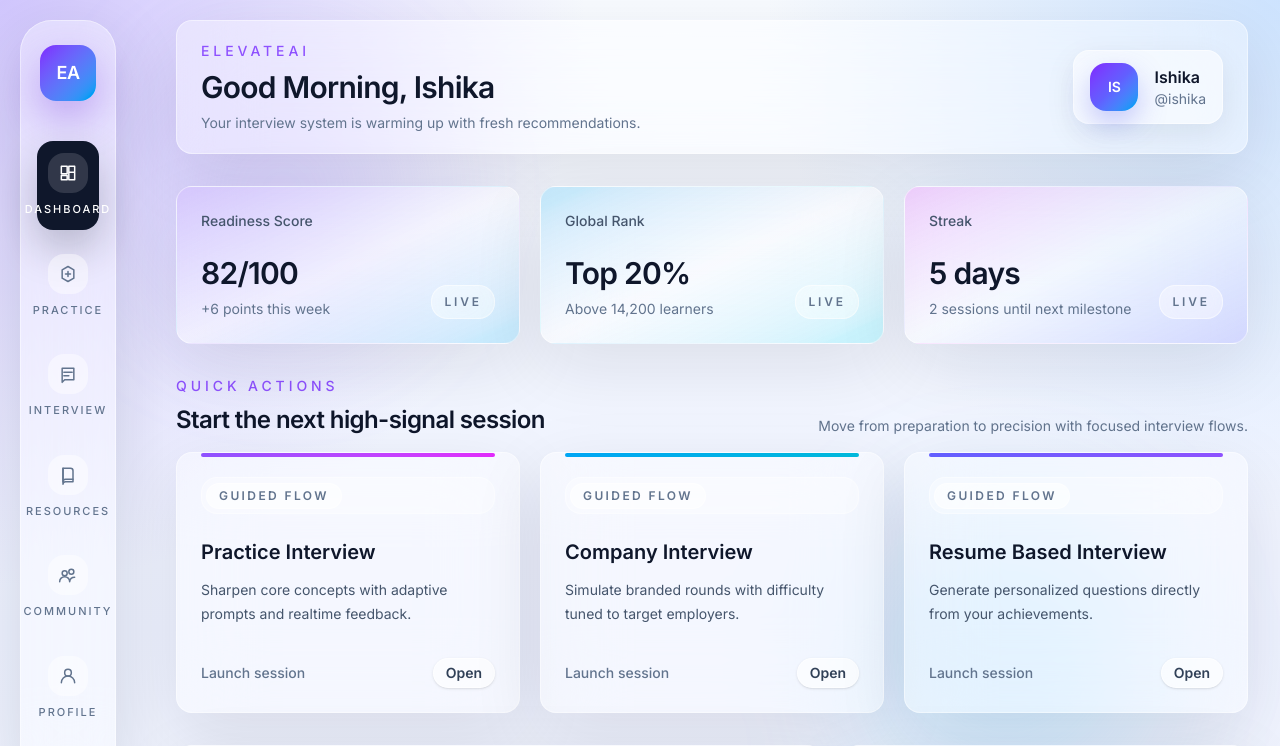
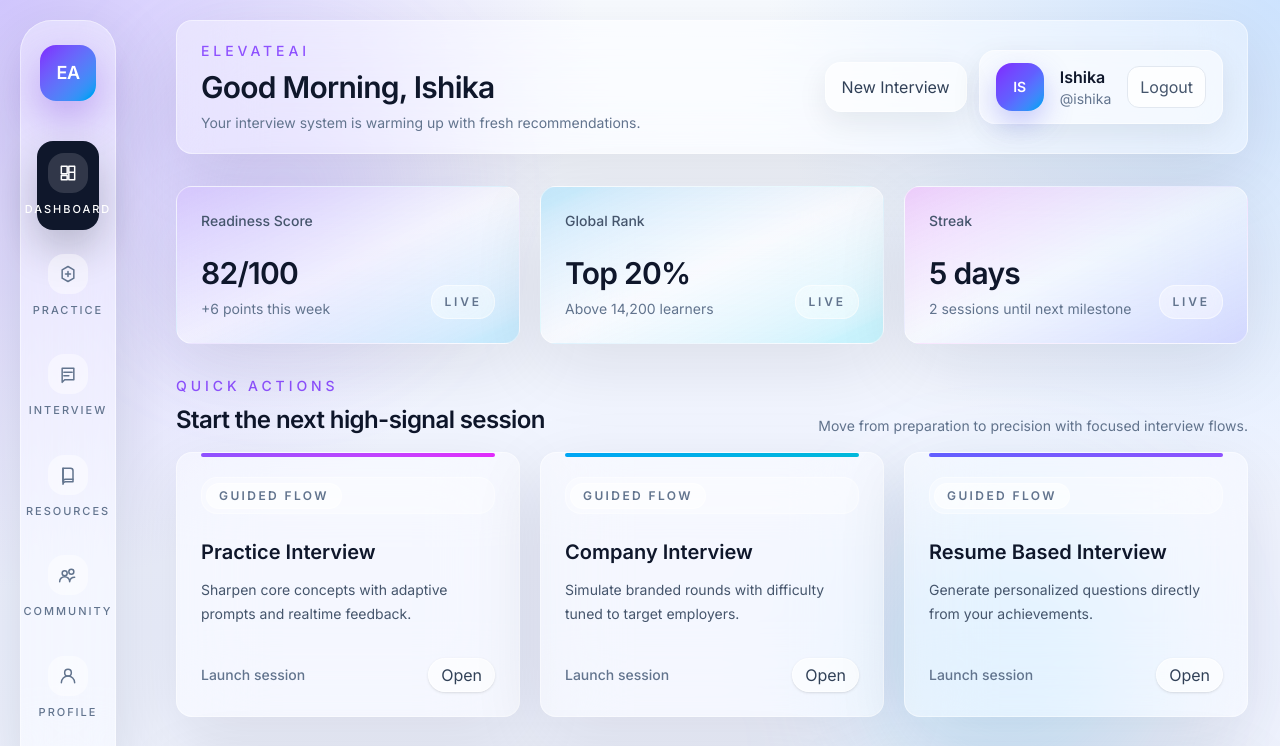
Before and after one commit to ishikamokati30/ai-placement-platform, a React (Vite) app in the folder ai-placement-platform/frontend/: page /dashboard in a window 1280 px wide. Shown: the top 746 px of the page. Built offline with nearby package versions, Linux system fonts and the light colour scheme; no server answers; sample sign-in values are in the browser's storage.

Commit message:
Interactive frontend

```diff
--- a/ai-placement-platform/frontend/src/components/Card.jsx
+++ b/ai-placement-platform/frontend/src/components/Card.jsx
@@ -1,6 +1,7 @@
-export default function Card({ children, className = "" }) {
+export default function Card({ children, className = "", id }) {
   return (
     <div
+      id={id}
       className={`rounded-2xl border border-white/45 bg-white/38 p-6 shadow-[0_22px_70px_rgba(15,23,42,0.10)] backdrop-blur-2xl transition-all duration-300 hover:-translate-y-1 hover:scale-[1.01] hover:shadow-[0_28px_90px_rgba(99,102,241,0.18)] ${className}`}
     >
       {children}
--- a/ai-placement-platform/frontend/src/components/Header.jsx
+++ b/ai-placement-platform/frontend/src/components/Header.jsx
@@ -1,6 +1,18 @@
+import { useNavigate } from "react-router-dom";
+
 export default function Header({ userName }) {
+  const navigate = useNavigate();
+
+  const logout = () => {
+    localStorage.removeItem("token");
+    navigate("/auth", { replace: true });
+  };
+
   return (
-    <header className="flex flex-col gap-5 rounded-2xl border border-white/45 bg-white/34 px-6 py-5 shadow-[0_22px_70px_rgba(15,23,42,0.10)] backdrop-blur-2xl sm:flex-row sm:items-center sm:justify-between">
+    <header
+      id="header"
+      className="flex flex-col gap-5 rounded-2xl border border-white/45 bg-white/34 px-6 py-5 shadow-[0_22px_70px_rgba(15,23,42,0.10)] backdrop-blur-2xl sm:flex-row sm:items-center sm:justify-between"
+    >
       <div>
         <p className="text-sm font-medium uppercase tracking-[0.28em] text-violet-500">
           ElevateAI
@@ -13,7 +25,15 @@ export default function Header({ userName }) {
         </p>
       </div>
 
-      <div className="flex items-center gap-4 self-start rounded-2xl border border-white/55 bg-white/55 px-4 py-3 shadow-[0_10px_30px_rgba(15,23,42,0.08)] sm:self-auto">
+      <div className="flex flex-wrap items-center gap-3 self-start sm:self-auto">
+        <button
+          type="button"
+          onClick={() => navigate("/interview")}
+          className="rounded-2xl border border-white/60 bg-white/60 px-4 py-3 text-sm font-semibold text-slate-700 shadow-[0_10px_30px_rgba(15,23,42,0.08)] transition-all duration-300 hover:-translate-y-0.5 hover:bg-white"
+        >
+          New Interview
+        </button>
+        <div className="flex items-center gap-4 rounded-2xl border border-white/55 bg-white/55 px-4 py-3 shadow-[0_10px_30px_rgba(15,23,42,0.08)]">
           <div className="flex h-12 w-12 items-center justify-center rounded-2xl bg-gradient-to-br from-violet-600 via-indigo-500 to-sky-500 text-sm font-semibold text-white shadow-[0_12px_28px_rgba(99,102,241,0.34)]">
             IS
           </div>
@@ -21,6 +41,14 @@ export default function Header({ userName }) {
             <p className="text-base font-semibold text-slate-900">{userName}</p>
             <p className="text-sm text-slate-500">@{userName.toLowerCase()}</p>
           </div>
+          <button
+            type="button"
+            onClick={logout}
+            className="rounded-xl border border-slate-200 bg-white/80 px-3 py-2 text-sm font-medium text-slate-600 transition-colors duration-300 hover:border-rose-200 hover:text-rose-600"
+          >
+            Logout
+          </button>
+        </div>
       </div>
     </header>
   );
--- a/ai-placement-platform/frontend/src/components/Sidebar.jsx
+++ b/ai-placement-platform/frontend/src/components/Sidebar.jsx
@@ -1,13 +1,53 @@
+import { useNavigate, useLocation } from "react-router-dom";
+
 const navItems = [
-  { label: "Dashboard", active: true, icon: DashboardIcon },
-  { label: "Practice", icon: PracticeIcon },
-  { label: "Interview", icon: InterviewIcon },
-  { label: "Resources", icon: ResourceIcon },
-  { label: "Community", icon: CommunityIcon },
-  { label: "Profile", icon: ProfileIcon },
+  { label: "Dashboard", icon: DashboardIcon, to: "/dashboard" },
+  { label: "Practice", icon: PracticeIcon, to: "/dashboard#quick-actions" },
+  { label: "Interview", icon: InterviewIcon, to: "/interview" },
+  { label: "Resources", icon: ResourceIcon, to: "/dashboard#weak-areas" },
+  { label: "Community", icon: CommunityIcon, to: "/dashboard#progress" },
+  { label: "Profile", icon: ProfileIcon, to: "/dashboard#header" },
 ];
 
 export default function Sidebar() {
+  const navigate = useNavigate();
+  const location = useLocation();
+
+  const handleNavigation = (target) => {
+    if (target.includes("#")) {
+      const [pathname, hash] = target.split("#");
+
+      navigate(pathname, { state: { scrollTo: hash } });
+
+      if (location.pathname === pathname) {
+        requestAnimationFrame(() => {
+          const element = document.getElementById(hash);
+          element?.scrollIntoView({ behavior: "smooth", block: "start" });
+        });
+      }
+
+      return;
+    }
+
+    navigate(target);
+  };
+
+  const isActiveItem = (target) => {
+    if (target === "/dashboard") {
+      return location.pathname === "/dashboard" && !location.hash;
+    }
+
+    if (target.includes("#")) {
+      const [pathname, hash] = target.split("#");
+      return (
+        location.pathname === pathname &&
+        (location.hash === `#${hash}` || location.state?.scrollTo === hash)
+      );
+    }
+
+    return location.pathname === target;
+  };
+
   return (
     <aside className="fixed inset-y-5 left-5 z-20 hidden w-24 rounded-[32px] border border-white/45 bg-white/35 px-4 py-6 shadow-[0_22px_70px_rgba(15,23,42,0.14)] backdrop-blur-2xl lg:flex lg:flex-col lg:items-center">
       <div className="flex h-14 w-14 items-center justify-center rounded-2xl bg-gradient-to-br from-violet-600 to-sky-500 text-lg font-semibold tracking-tight text-white shadow-[0_16px_40px_rgba(109,40,217,0.35)]">
@@ -17,20 +57,23 @@ export default function Sidebar() {
       <nav className="mt-10 flex w-full flex-1 flex-col items-center gap-3">
         {navItems.map((item) => {
           const Icon = item.icon;
+          const isActive = isActiveItem(item.to);
 
           return (
             <button
               key={item.label}
               type="button"
+              onClick={() => handleNavigation(item.to)}
+              aria-current={isActive ? "page" : undefined}
               className={`group flex w-full flex-col items-center gap-2 rounded-2xl px-2 py-3 text-center transition-all duration-300 ${
-                item.active
+                isActive
                   ? "bg-slate-900 text-white shadow-[0_18px_40px_rgba(15,23,42,0.24)]"
                   : "text-slate-500 hover:bg-white/55 hover:text-slate-900"
               }`}
             >
               <span
                 className={`flex h-10 w-10 items-center justify-center rounded-2xl transition-colors ${
-                  item.active
+                  isActive
                     ? "bg-white/14"
                     : "bg-white/45 group-hover:bg-slate-900/8"
                 }`}
--- a/ai-placement-platform/frontend/src/pages/Dashboard.jsx
+++ b/ai-placement-platform/frontend/src/pages/Dashboard.jsx
@@ -1,3 +1,4 @@
+import { useNavigate } from "react-router-dom";
 import Card from "../components/Card";
 import MainLayout from "../layouts/MainLayout";
 
@@ -27,16 +28,34 @@ const quickActions = [
     title: "Practice Interview",
     description: "Sharpen core concepts with adaptive prompts and realtime feedback.",
     accent: "from-violet-500 to-fuchsia-500",
+    payload: {
+      type: "technical",
+      role: "SDE",
+      topic: "DSA fundamentals",
+      launchOnLoad: true,
+    },
   },
   {
     title: "Company Interview",
     description: "Simulate branded rounds with difficulty tuned to target employers.",
     accent: "from-sky-500 to-cyan-500",
+    payload: {
+      type: "technical",
+      role: "SDE",
+      topic: "system design",
+      launchOnLoad: true,
+    },
   },
   {
     title: "Resume Based Interview",
     description: "Generate personalized questions directly from your achievements.",
     accent: "from-indigo-500 to-violet-500",
+    payload: {
+      type: "hr",
+      role: "SDE",
+      topic: "resume deep dive",
+      launchOnLoad: true,
+    },
   },
 ];
 
@@ -56,6 +75,8 @@ const weakAreas = [
 ];
 
 export default function Dashboard() {
+  const navigate = useNavigate();
+
   return (
     <MainLayout userName="Ishika">
       <section className="grid gap-5 xl:grid-cols-3">
@@ -80,7 +101,7 @@ export default function Dashboard() {
         ))}
       </section>
 
-      <section className="mt-8">
+      <section id="quick-actions" className="mt-8 scroll-mt-8">
         <div className="mb-4 flex items-end justify-between gap-3">
           <div>
             <p className="text-sm font-medium uppercase tracking-[0.28em] text-violet-500">
@@ -116,9 +137,17 @@ export default function Dashboard() {
                 <span className="text-sm font-medium text-slate-500">
                   Launch session
                 </span>
-                <span className="rounded-full border border-white/60 bg-white/60 px-3 py-1 text-sm font-semibold text-slate-700 shadow-sm transition-all duration-300 group-hover:bg-slate-900 group-hover:text-white">
+                <button
+                  type="button"
+                  onClick={() =>
+                    navigate("/interview", {
+                      state: action.payload,
+                    })
+                  }
+                  className="cursor-pointer rounded-full border border-white/60 bg-white/60 px-3 py-1 text-sm font-semibold text-slate-700 shadow-sm transition-all duration-300 group-hover:bg-slate-900 group-hover:text-white"
+                >
                   Open
-                </span>
+                </button>
               </div>
             </Card>
           ))}
@@ -126,7 +155,7 @@ export default function Dashboard() {
       </section>
 
       <section className="mt-8 grid gap-5 xl:grid-cols-[1.6fr_1fr]">
-        <Card>
+        <Card id="progress">
           <div className="flex items-start justify-between gap-4">
             <div>
               <p className="text-sm font-medium uppercase tracking-[0.28em] text-violet-500">
@@ -161,7 +190,7 @@ export default function Dashboard() {
           </div>
         </Card>
 
-        <Card>
+        <Card id="weak-areas">
           <p className="text-sm font-medium uppercase tracking-[0.28em] text-violet-500">
             Weak Areas
           </p>
--- a/ai-placement-platform/frontend/src/pages/Interview.jsx
+++ b/ai-placement-platform/frontend/src/pages/Interview.jsx
@@ -1,17 +1,20 @@
-import { useState } from "react";
+import { useEffect, useRef, useState } from "react";
+import { useLocation } from "react-router-dom";
 import API, { getApiErrorMessage } from "../services/api";
 import Navbar from "../components/Navbar";
 
 export default function Interview() {
+  const location = useLocation();
   const [question, setQuestion] = useState("");
   const [answer, setAnswer] = useState("");
   const [feedback, setFeedback] = useState(null);
   const [interviewId, setInterviewId] = useState(null);
   const [loading, setLoading] = useState(false);
   const [errorMessage, setErrorMessage] = useState("");
-  const [role, setRole] = useState("SDE");
-  const [type, setType] = useState("technical");
-  const [topic, setTopic] = useState("");
+  const [role, setRole] = useState(location.state?.role || "SDE");
+  const [type, setType] = useState(location.state?.type || "technical");
+  const [topic, setTopic] = useState(location.state?.topic || "");
+  const hasAutoStarted = useRef(false);
 
   const startInterview = async () => {
     setLoading(true);
@@ -71,6 +74,33 @@ export default function Interview() {
       setLoading(false);
     }
   };
+
+  useEffect(() => {
+    if (!location.state) {
+      return;
+    }
+
+    if (location.state.role) {
+      setRole(location.state.role);
+    }
+
+    if (location.state.type) {
+      setType(location.state.type);
+    }
+
+    if (location.state.topic) {
+      setTopic(location.state.topic);
+    }
+  }, [location.state]);
+
+  useEffect(() => {
+    if (!location.state?.launchOnLoad || hasAutoStarted.current) {
+      return;
+    }
+
+    hasAutoStarted.current = true;
+    startInterview();
+  }, [location.state, role, type, topic]);
 
   return (
     <div style={{ minHeight: "100vh", background: "#f5f5f5" }}>
```
Also changed, not shown: ai-placement-platform/frontend/src/layouts/MainLayout.jsx (+15 -0 lines). Lines whose indentation alone changed are shown as unchanged.
